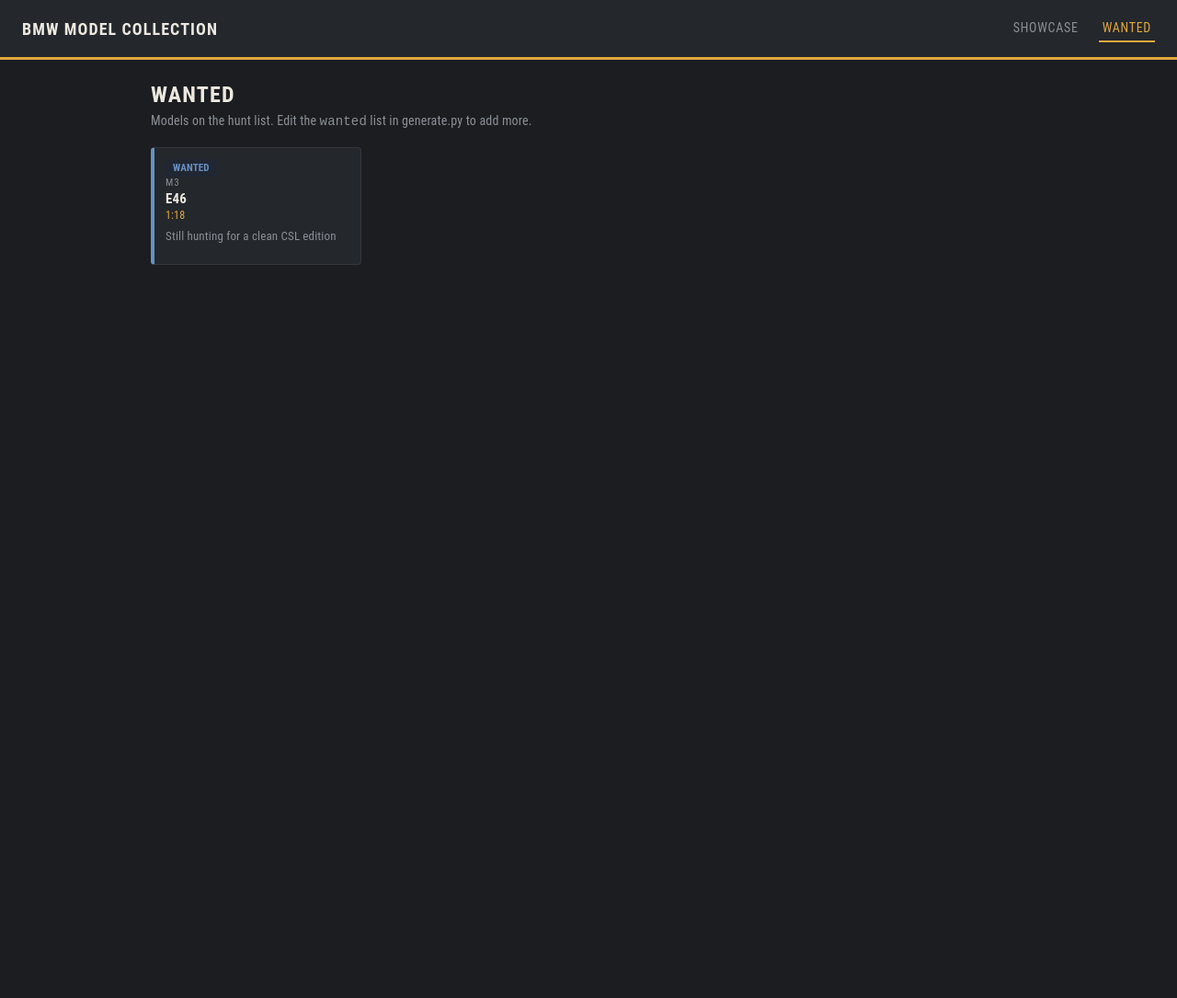
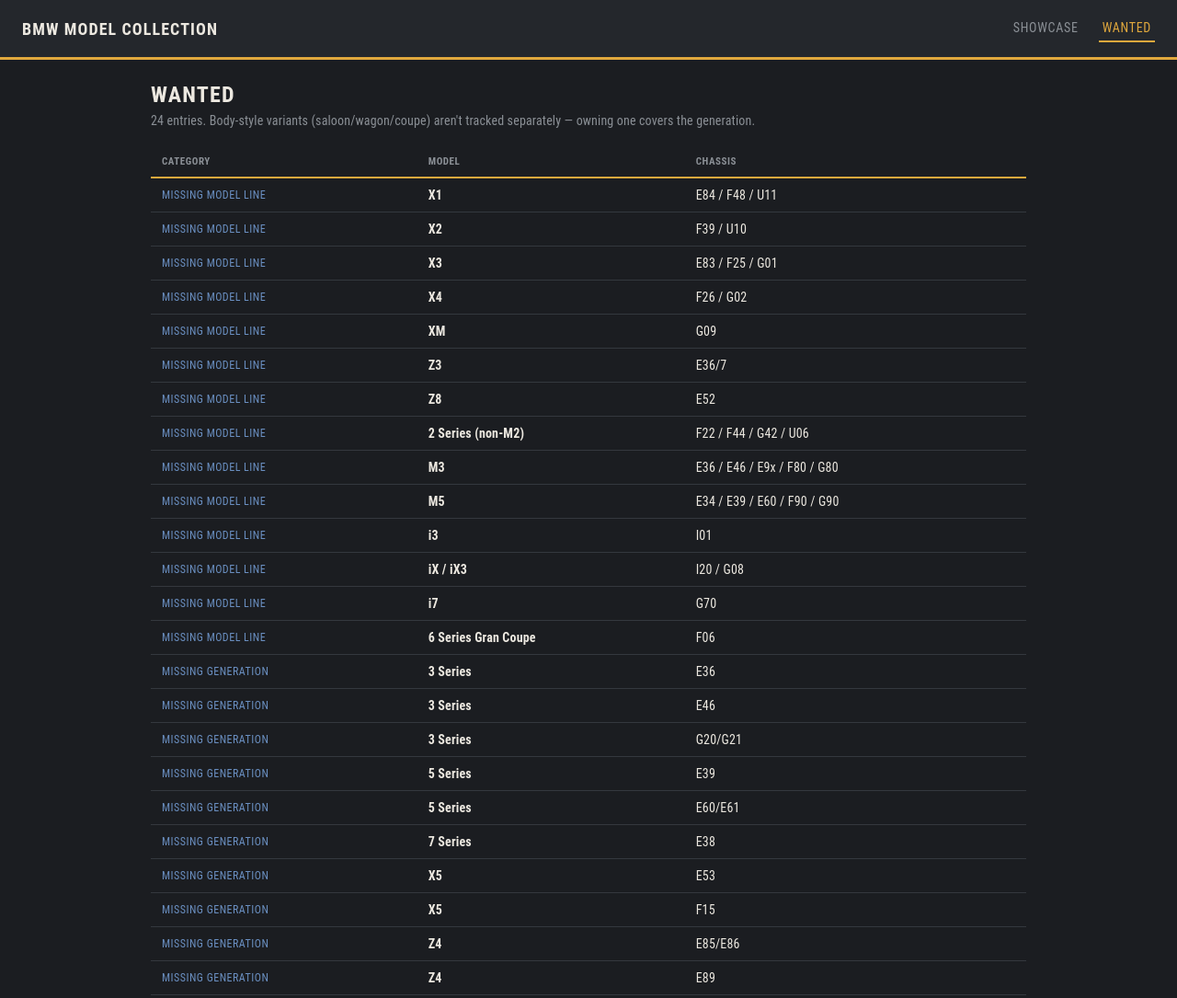
Before and after one commit to ErnestasSalaitis/bmw-car-collection, a plain HTML site: page wanted.html in a window 1280 px wide. Shown: the whole page at 92% size. Before the commit the page ends 800 px from the top, so only its background shows below. Drawn offline with Linux system fonts and the light colour scheme.

Commit message:
Updated wanted list

```diff
--- a/assets/style.css
+++ b/assets/style.css
@@ -202,16 +202,24 @@
 .back-link:hover { color: var(--amber); }
 
 /* Wanted page */
-.wanted-card {
-  border-left: 4px solid var(--wanted);
+.wanted-table {
+  width: 100%;
+  border-collapse: collapse;
+  font-size: 14px;
 }
-.wanted-tag {
-  background: var(--wanted-bg);
-  color: var(--wanted);
+.wanted-table th {
+  text-align: left;
+  text-transform: uppercase;
+  letter-spacing: 0.05em;
   font-size: 11px;
-  font-weight: 700;
-  text-transform: uppercase;
-  padding: 3px 8px;
-  border-radius: 2px;
-  display: inline-block;
+  color: var(--muted);
+  padding: 10px 12px;
+  border-bottom: 2px solid var(--amber);
 }
+.wanted-table td {
+  padding: 10px 12px;
+  border-bottom: 1px solid var(--line);
+}
+.wanted-table tr:hover td { background: var(--panel); }
+.wanted-table td:first-child { color: var(--wanted); font-size: 12px; text-transform: uppercase; letter-spacing: 0.04em; white-space: nowrap; }
+.wanted-table td:nth-child(2) { font-weight: 700; }
--- a/wanted.html
+++ b/wanted.html
@@ -18,20 +18,113 @@
 
 <header class="page-head">
   <h1>Wanted</h1>
-  <p>Models on the hunt list. Edit the <code>wanted</code> list in generate.py to add more.</p>
+  <p>24 entries. Body-style variants (saloon/wagon/coupe) aren't tracked separately — owning one covers the generation.</p>
 </header>
 <main>
-  <div class="grid">
-    <div class="card wanted-card">
-      <div class="info">
-        <span class="wanted-tag">Wanted</span>
-        <div class="brand">M3</div>
-        <div class="model">E46</div>
-        <div class="scale">1:18</div>
-        <p style="color:var(--muted); font-size:13px; margin-top:8px;">Still hunting for a clean CSL edition</p>
-      </div>
-    </div>
-  </div>
+  <table class="wanted-table">
+    <thead>
+      <tr><th>Category</th><th>Model</th><th>Chassis</th></tr>
+    </thead>
+    <tbody>
+      <tr>
+      <td>Missing model line</td>
+      <td>X1</td>
+      <td>E84 / F48 / U11</td>
+    </tr><tr>
+      <td>Missing model line</td>
+      <td>X2</td>
+      <td>F39 / U10</td>
+    </tr><tr>
+      <td>Missing model line</td>
+      <td>X3</td>
+      <td>E83 / F25 / G01</td>
+    </tr><tr>
+      <td>Missing model line</td>
+      <td>X4</td>
+      <td>F26 / G02</td>
+    </tr><tr>
+      <td>Missing model line</td>
+      <td>XM</td>
+      <td>G09</td>
+    </tr><tr>
+      <td>Missing model line</td>
+      <td>Z3</td>
+      <td>E36/7</td>
+    </tr><tr>
+      <td>Missing model line</td>
+      <td>Z8</td>
+      <td>E52</td>
+    </tr><tr>
+      <td>Missing model line</td>
+      <td>2 Series (non-M2)</td>
+      <td>F22 / F44 / G42 / U06</td>
+    </tr><tr>
+      <td>Missing model line</td>
+      <td>M3</td>
+      <td>E36 / E46 / E9x / F80 / G80</td>
+    </tr><tr>
+      <td>Missing model line</td>
+      <td>M5</td>
+      <td>E34 / E39 / E60 / F90 / G90</td>
+    </tr><tr>
+      <td>Missing model line</td>
+      <td>i3</td>
+      <td>I01</td>
+    </tr><tr>
+      <td>Missing model line</td>
+      <td>iX / iX3</td>
+      <td>I20 / G08</td>
+    </tr><tr>
+      <td>Missing model line</td>
+      <td>i7</td>
+      <td>G70</td>
+    </tr><tr>
+      <td>Missing model line</td>
+      <td>6 Series Gran Coupe</td>
+      <td>F06</td>
+    </tr><tr>
+      <td>Missing generation</td>
+      <td>3 Series</td>
+      <td>E36</td>
+    </tr><tr>
+      <td>Missing generation</td>
+      <td>3 Series</td>
+      <td>E46</td>
+    </tr><tr>
+      <td>Missing generation</td>
+      <td>3 Series</td>
+      <td>G20/G21</td>
+    </tr><tr>
+      <td>Missing generation</td>
+      <td>5 Series</td>
+      <td>E39</td>
+    </tr><tr>
+      <td>Missing generation</td>
+      <td>5 Series</td>
+      <td>E60/E61</td>
+    </tr><tr>
+      <td>Missing generation</td>
+      <td>7 Series</td>
+      <td>E38</td>
+    </tr><tr>
+      <td>Missing generation</td>
+      <td>X5</td>
+      <td>E53</td>
+    </tr><tr>
+      <td>Missing generation</td>
+      <td>X5</td>
+      <td>F15</td>
+    </tr><tr>
+      <td>Missing generation</td>
+      <td>Z4</td>
+      <td>E85/E86</td>
+    </tr><tr>
+      <td>Missing generation</td>
+      <td>Z4</td>
+      <td>E89</td>
+    </tr>
+    </tbody>
+  </table>
 </main>
 
 </body>
```
